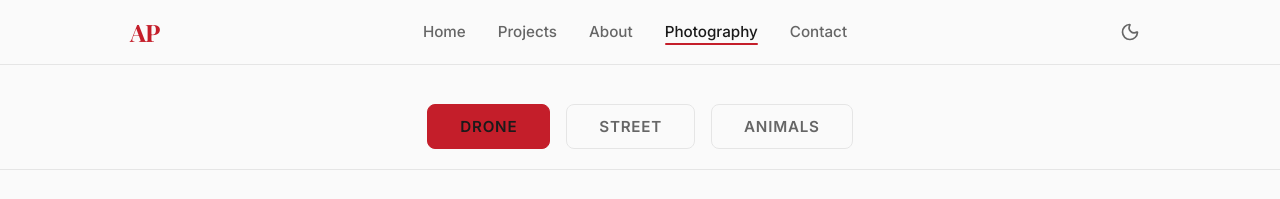
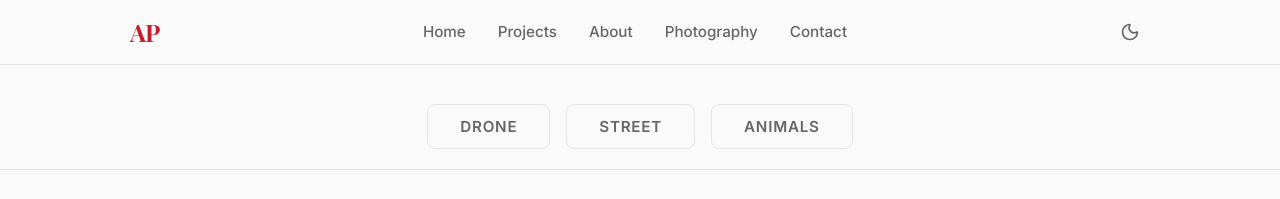
Before and after one commit to AaradhyaGitHub/myPortfolio, a React (Vite) app: page /photography/aerial in a window 1280 px wide. Shown: the top 199 px of the page. Built offline with nearby package versions, Linux system fonts and the light colour scheme.

Commit message:
Aerial big removed to match drone keyword

```diff
--- a/src/App.jsx
+++ b/src/App.jsx
@@ -50,20 +50,15 @@ const router = createBrowserRouter([
     path: "/",
     element: <RootLayout />,
     children: [
-      { path: "/", element: <Home /> },
-      { path: "/projects", element: <Projects /> },
-      { path: "/about", element: <About /> },
-      { path: "/contact", element: <Contact /> },
-      // Photography routes - all use the same component with :genre parameter
+      { index: true, element: <Home /> }, // Use index: true for the default child route
+      { path: "projects", element: <Projects /> }, // No leading slash
+      { path: "about", element: <About /> }, // No leading slash
+      { path: "contact", element: <Contact /> }, // No leading slash
+      { path: "photography/:genre", element: <Photography /> }, // No leading slash
       {
-        path: "/photography/:genre",
-        element: <Photography />
-      },
-      // Optional: redirect /photography to /photography/aerial
-      {
-        path: "/photography",
-        element: <Navigate to="/photography/aerial" replace />
-      }
+        path: "photography",
+        element: <Navigate to="/photography/drone" replace />
+      } // No leading slash
     ]
   }
 ]);
--- a/src/components/navigation/Navigation.jsx
+++ b/src/components/navigation/Navigation.jsx
@@ -8,7 +8,7 @@ const navLinks = [
   { to: "/", label: "Home", end: true },
   { to: "/projects", label: "Projects" },
   { to: "/about", label: "About" },
-  { to: "/photography/aerial", label: "Photography" }, // Changed to default to aerial
+  { to: "/photography/drone", label: "Photography" }, // Changed to default to aerial
   { to: "/contact", label: "Contact" }
 ];
 export default function MainNavigation() {
--- a/src/data/galleryData.js
+++ b/src/data/galleryData.js
@@ -1,6 +1,6 @@
 export const GALLERY = [
   {
-    genre: "aerial",
+    genre: "drone",
     photos: [
       "https://res.cloudinary.com/de3cxnkuw/image/upload/f_auto,q_auto/v1751960628/DJI_0028_zl2ko9.jpg",
       "https://res.cloudinary.com/de3cxnkuw/image/upload/f_auto,q_auto/v1751960623/DJI_0009_udjtko.jpg",
--- a/src/pages/Photography.jsx
+++ b/src/pages/Photography.jsx
@@ -19,7 +19,7 @@ const shuffleArray = (array) => {
 };
 
 export default function Photography() {
-  const { genre = "aerial" } = useParams();
+  const { genre = "drone" } = useParams();
   const navigate = useNavigate();
   const [photos, setPhotos] = useState([]);
   const [displayedPhotos, setDisplayedPhotos] = useState([]);
@@ -200,8 +200,8 @@ export default function Photography() {
       <nav className="genre-nav">
         <div className="genre-nav-container">
           <button
-            onClick={() => handleGenreChange("aerial")}
-            className={`genre-btn ${genre === "aerial" ? "active" : ""}`}
+            onClick={() => handleGenreChange("drone")}
+            className={`genre-btn ${genre === "drone" ? "active" : ""}`}
           >
             DRONE
           </button>
```
